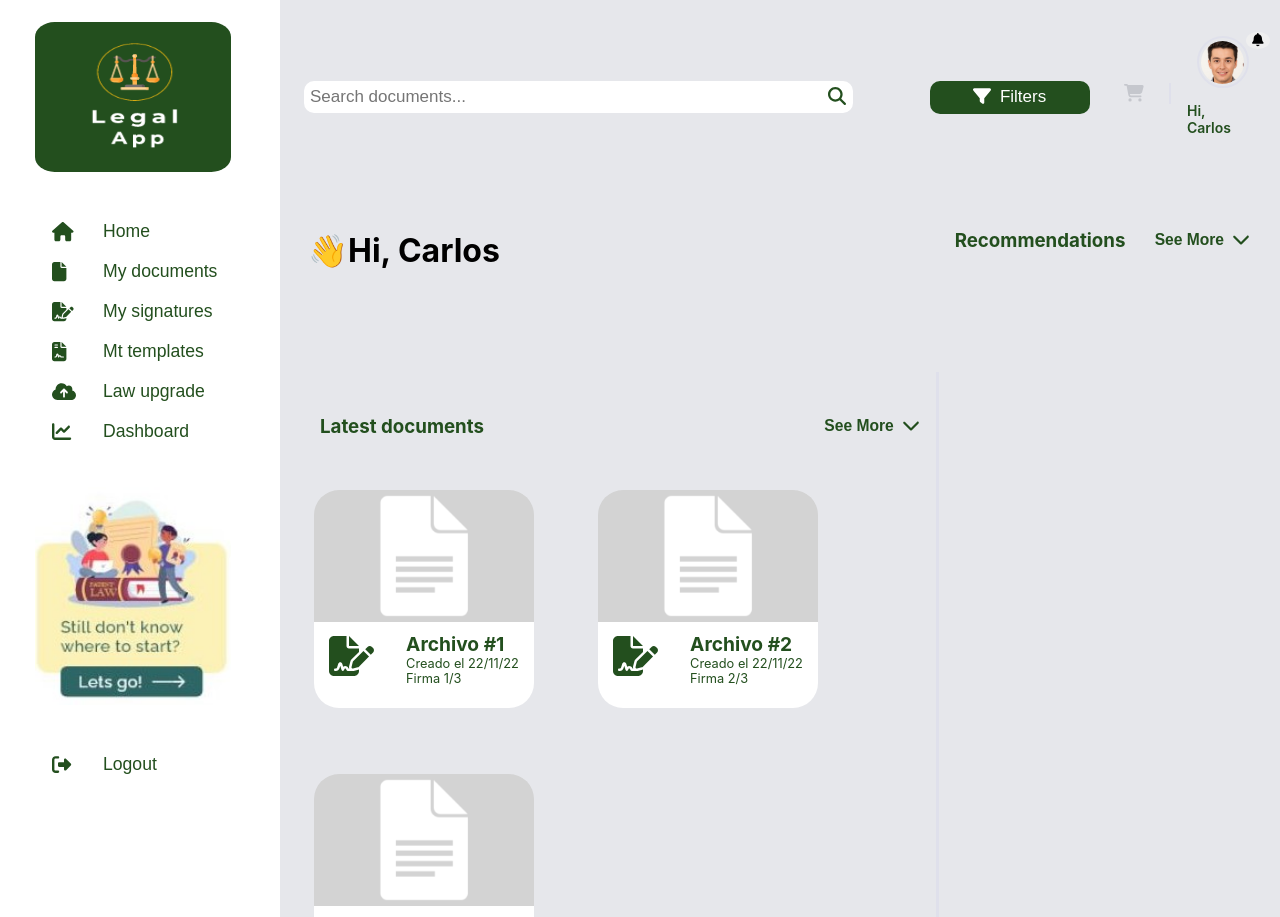
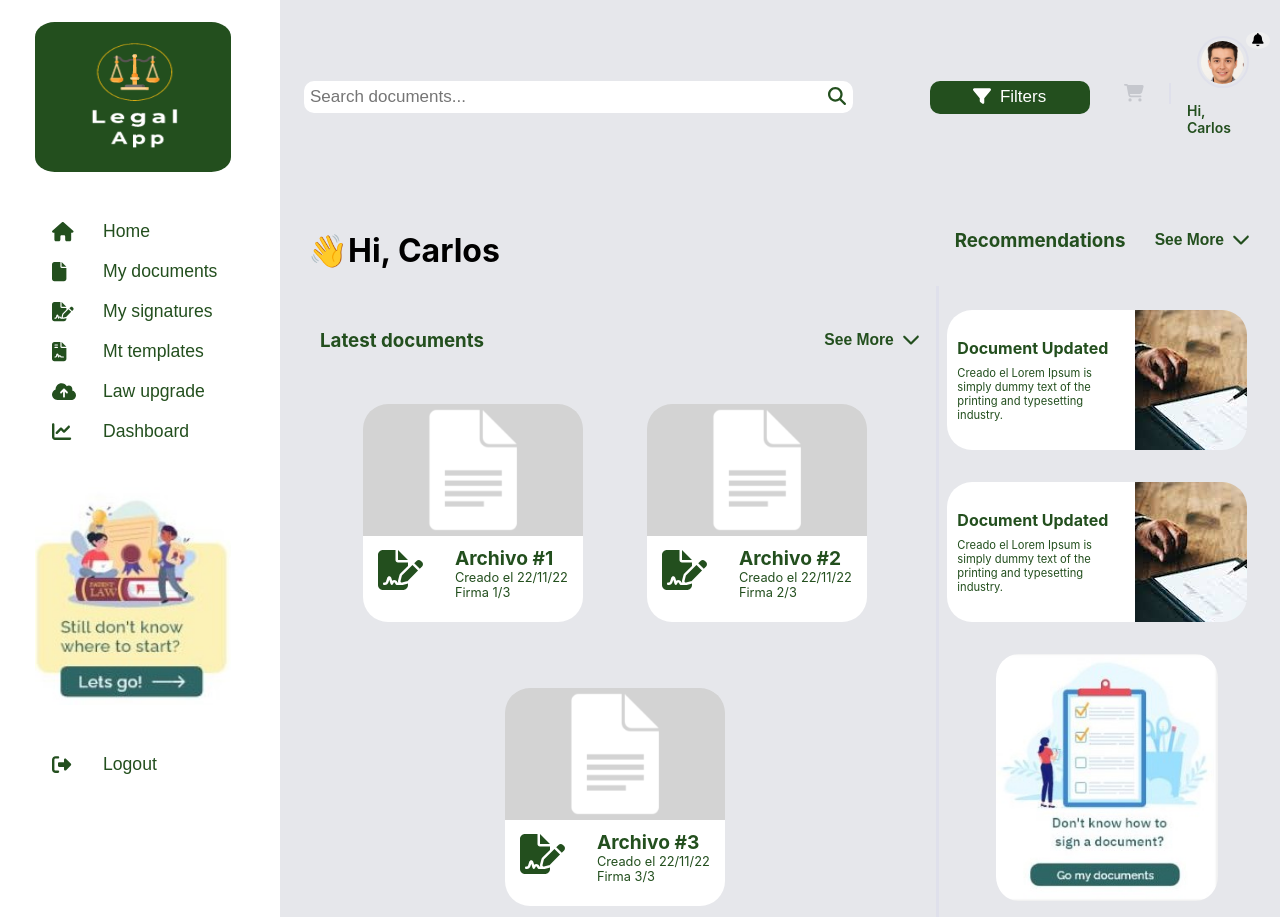
Before and after one commit to Carlosaj18/Fullstack-React-Legal-App, a React (Create React App) app: page / in a window 1280 px wide. Shown: the top 917 px of the page. Built offline with nearby package versions, Linux system fonts and the light colour scheme.

Commit message:
Updated App.js - SideBar

```diff
--- a/src/App.css
+++ b/src/App.css
@@ -3,17 +3,18 @@
   margin: 0;
   background-color: #e6e7eb;
   min-height: 100vh;
-  height: 100%;
+  height: fit-content;
   grid-template-columns: clamp(220px, 25%, 280px) 1fr;
 }
 
 .container main {
   display: grid;
   grid-column-start: 2;
-  grid-template-rows: 1fr 1fr auto 1fr auto;
+  grid-template-rows: 1fr 100px auto 1fr auto;
   grid-template-columns: repeat(12, 1fr);
   padding: 0 1.5rem 1.5rem;
   max-height: 100%;
+  height: fit-content;
   resize: both;
   overflow: auto;
 }
@@ -42,7 +43,8 @@ body #root .container main .container-title {
 
 body #root .container main .container-items {
   display: grid;
-  grid-row: 3;
+  grid-row-start: 3;
+  grid-row-end: 4;
   grid-column: 1/9;
   grid-template-columns: 1fr;
   grid-template-columns: repeat(auto-fit, minmax(100px, 1fr));
@@ -55,7 +57,7 @@ body #root .container main .sidebar {
   background-color: #e6e7eb;
   display: grid;
   grid-row-start: 2;
-  grid-row-end: 4;
+  grid-row-end: -1;
   grid-column: 9/-1;
   grid-template-rows: auto auto;
   gap: 1rem;
@@ -67,3 +69,24 @@ body #root .container main .sidebar {
     grid-template-columns: auto;
   }
 }
+
+@media (max-width: 1253px){
+  .container {
+    grid-template-columns: auto;
+  }
+
+  body #root .container main .sidebar {
+    display: grid;
+    grid-row: -1;
+    grid-column: 1/-1;
+  }
+
+  body {
+    grid-template-columns: 1fr;
+  }
+
+  body #root .container main .container-items {
+    grid-column: 1/-1;
+  }
+
+}
--- /dev/null
+++ b/src/components/Blog/Blog.css
@@ -0,0 +1,93 @@
+body #root .container main .container-blog .blog {
+    width: 320px;
+    min-width: 260px;
+    height: 140px;
+    border-radius: 25px;
+    display: flex;
+    justify-content: start;
+    flex-direction: row;
+}
+
+  body #root .container main .container-blog .blog .card-background {
+    display: flex;
+    justify-content:center;
+    align-items:center;
+    background-image: url(../../images/update-document.jpg);
+    border-bottom-right-radius: 25px;
+    border-top-right-radius: 25px;
+    width: 40%;
+  }
+
+  body #root .container main .container-blog .blog .info-card {
+    background: #fff;
+    border-top-left-radius: 25px;
+    border-bottom-left-radius: 25px;
+    width: 60%;
+    display: flex;
+    flex-direction: column;
+    justify-content:center;
+    align-items: start;
+    gap: 0.5em;
+    padding: 10px;
+  }
+
+  body #root .container main .container-blog .blog h3 {
+    font-size: 1.2em;
+    color: #234F1E;
+    gap: 0 !important;
+    margin: 0 !important;
+  }
+
+  body #root .container main .container-blog .blog p {
+    font-size: 0.8em;
+    color: #234F1E;
+    gap: 0 !important;
+    margin: 0 !important;
+  }
+
+
+  @media (max-width: 1316px){
+    body #root .container main .container-blog .blog {
+        width: 300px;
+        height: 140px;
+    }
+
+    body #root .container main .container-blog .blog h3 {
+        font-size: 1em;
+    }
+
+    body #root .container main .container-blog .blog p {
+        font-size: 0.7em;
+      }
+  }
+
+  @media (max-width: 1268px){
+    body #root .container main .container-blog .blog {
+        width: 280px;
+        height: 120px;
+    }
+
+    body #root .container main .container-blog .blog h3 {
+        font-size: 0.8em;
+    }
+
+    body #root .container main .container-blog .blog p {
+        font-size: 0.6em;
+      }
+  }
+
+  @media (max-width: 1253px){
+    body #root .container main .container-blog .blog {
+      width: 320px;
+      min-width: 260px;
+      height: 140px;
+  }
+
+  body #root .container main .container-blog .blog h3 {
+    font-size: 1.2em;
+  }
+
+  body #root .container main .container-blog .blog p {
+    font-size: 0.8em;
+  }
+}
--- /dev/null
+++ b/src/components/Blog/Blog.jsx
@@ -0,0 +1,16 @@
+import React from 'react'
+import './Blog.css';
+
+function Blog(props) {
+  return (
+    <div className="blog">
+        <div className="info-card">
+            <h3>{props.title}</h3>
+            <p>Creado el {props.description}</p>
+        </div>
+        <div className="card-background"></div>
+    </div>
+  )
+}
+
+export default Blog
--- a/src/components/ContainerBlog/ContainerBlog.css
+++ b/src/components/ContainerBlog/ContainerBlog.css
@@ -0,0 +1,24 @@
+body #root .container main .sidebar {
+    display: flex;
+    flex-direction: column;
+    justify-content: start;
+    align-items: center;
+}
+
+body #root .container main .sidebar .container-blog  {
+    display: flex;
+    align-items: center;
+    justify-content: center;
+    height: fit-content;
+    flex-direction: column;
+    gap: 2em;
+    flex-wrap: wrap;
+}
+
+@media (max-width: 1253px){
+    body #root .container main .sidebar .container-blog {
+        flex-direction: row;
+    }
+
+
+}
--- a/src/components/ContainerBlog/ContainerBlog.jsx
+++ b/src/components/ContainerBlog/ContainerBlog.jsx
@@ -1,12 +1,14 @@
 import React from 'react';
-import Service from '../Service/Service';
+import Blog from '../Blog/Blog';
+import './ContainerBlog.css';
 
-function ContainerServices() {
+function ContainerBlog() {
   return (
-    <div className="container-services">
-      < Service image="update-document.jpg" title="Document Updated" description="Lorem Ipsum is simply dummy text of the printing and typesetting industry."/>
+    <div className="container-blog">
+      < Blog image="update-document.jpg" title="Document Updated" description="Lorem Ipsum is simply dummy text of the printing and typesetting industry."/>
+      < Blog image="update-document.jpg" title="Document Updated" description="Lorem Ipsum is simply dummy text of the printing and typesetting industry."/>
     </div>
   )
 }
 
-export default ContainerServices
+export default ContainerBlog
--- /dev/null
+++ b/src/components/ContainerCards/ContainerCards.css
@@ -0,0 +1,5 @@
+body #root .container main .container-items .container-latest {
+    display: flex;
+    justify-content:center;
+    align-items: center;
+}
--- a/src/components/ContainerServices/ContainerServices.css
+++ b/src/components/ContainerServices/ContainerServices.css
@@ -4,4 +4,5 @@ body #root .container main .container-items .container-services {
     flex-direction: row;
     gap: 4em;
     padding: 10px;
+    justify-content: center;
 }
--- a/src/components/ItemListContainer/ItemListContainer.css
+++ b/src/components/ItemListContainer/ItemListContainer.css
@@ -4,4 +4,5 @@ body #root .container main .container-items .container-cards {
     flex-direction: row;
     gap: 4em;
     padding: 10px;
+    justify-content: center;
 }
--- a/src/components/SideBar/SideBar.css
+++ b/src/components/SideBar/SideBar.css
@@ -1,3 +1,19 @@
 .sidebar {
     width: 100%;
 }
+
+body #root .container main .sidebar .image-container{
+    padding: 1rem;
+    padding-bottom: 1.75rem;
+    position: relative;
+    width: 100%;
+    display: flex;
+    justify-content: center;
+    align-items: center;
+  }
+
+body #root .container main .sidebar .image-container img {
+    width: 70%;
+    border-radius: 10%;
+    margin-left: 1.2em;
+}
--- a/src/components/SideBar/SideBar.jsx
+++ b/src/components/SideBar/SideBar.jsx
@@ -3,18 +3,17 @@ import './SideBar.css';
 import ContainerAnunciosTitles from '../ContainerAnunciosTitles/ContainerAnunciosTitles'
 import '../ContainerOptionsTitles/ContainerOptionsTitles.css';
 import ContainerBlog from '../ContainerBlog/ContainerBlog';
+import imageGuide from '../../images/guide-sign.jpg';
 
-let styles = {
-    gridTemplateRows: 'auto',
-    display: 'flex',
-    flexDirection: 'column'
-}
 
 function SideBar() {
   return (
     <div class="sidebar">
-      <ContainerAnunciosTitles  sytle={styles} subtitle="Recommendations" />
+      <ContainerAnunciosTitles   subtitle="Recommendations" />
       <ContainerBlog />
+      <div className="image-container">
+        <img src={imageGuide} alt="logo" />
+      </div>
     </div>
   )
 }
```
Also changed, not shown: src/images/guide-sign.jpg (added).
